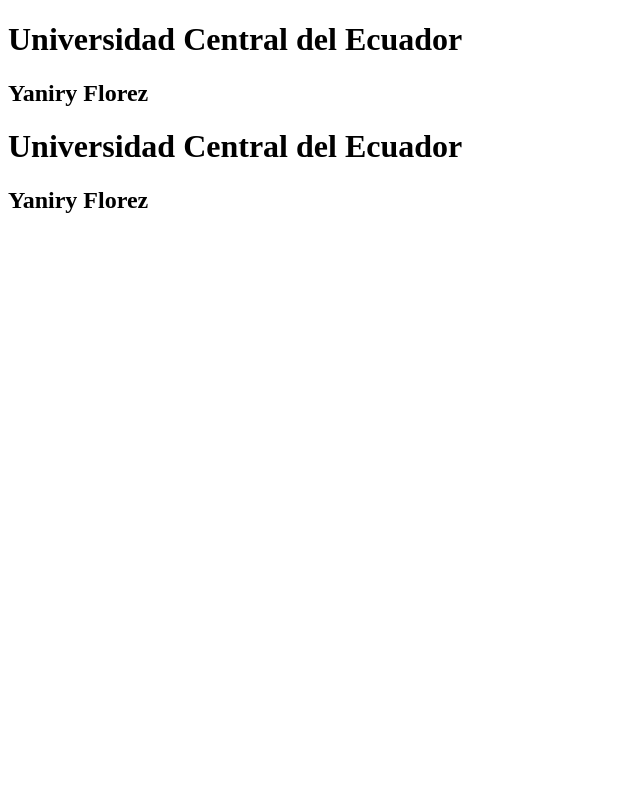
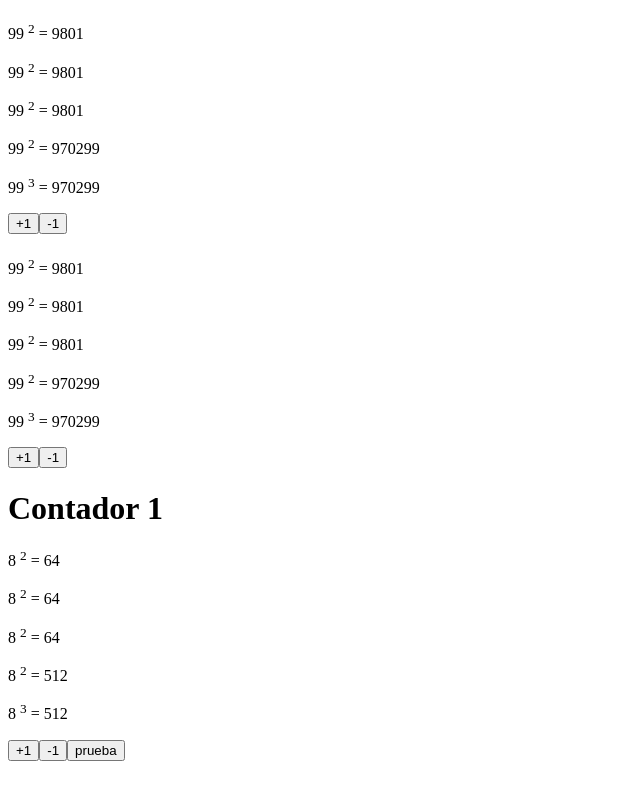
Before and after one commit to YaniryFlorez/pw_vue_u2_mf, a Vue app: page /#/ in a window 1280 px wide. Shown: the top 787 px of the page, without its empty margins (0-640 px from the left). Built offline with nearby package versions, Linux system fonts and the light colour scheme.

Commit message:
Taller14- YFlorez directivas de vue

```diff
--- a/src/components/Contador.vue
+++ b/src/components/Contador.vue
@@ -1,15 +1,73 @@
 <template>
   <div>
-    <h1>Universidad Central del Ecuador</h1>
-    <h2>Yaniry Florez</h2>
-    </div>
+    <h1>{{ tit }}</h1>
+    <p>{{ numero }} <sup>2</sup> = {{ calcularCuadrado }}</p>
+    <p>{{ numero }} <sup>2</sup> = {{ calcularCuadrado }}</p>
+    <p>{{ numero }} <sup>2</sup> = {{ calcularCuadrado }}</p>
+    <p>{{ numero }} <sup>2</sup> = {{ calcularCubo }}</p>
+    <p>{{ numero }} <sup>3</sup> = {{ obtenerCubo() }}</p>
+  </div>
+
+  <div>
+    <button @click="incrementar">+1</button>
+    <button @click="decrementar">-1</button>
+    <button v-show="mostrar">prueba</button>
+  </div>
 </template>
 
 <script>
 export default {
+  data() {
+    return {
+      numero: this.inicio,
+      titulo: 'Contador'
+    };
+  },
+  methods: {
+    obtenerCuadrado() {
+      console.log("Entro a obtener cuadrado");
+      return this.numero * this.numero;
+    },
+    obtenerCubo() {
+      return this.numero * this.numero * this.numero;
+    },
+    incrementar() {
+      console.log(this.tit)
+      this.numero ++ ;
+    },
+    decrementar() {
+      this.numero --;
+    }
+  },
+   computed: {
+    calcularCuadrado() {
+      console.log("Entro a propiedad computada");
+      return this.numero * this.numero;
+    },
+    calcularCubo() {
+      return this.numero * this.numero * this.numero;
+    },
+  },
+  /*props:["tit","inicio","mostrar"],  declaracion basica de props*/
+
+  props: {
+    tit: String,
+    inicio: {
+      type: Number,
+      default: 99,
+      validator(value){
+        return value > 10;
+      }
+    },
+    mostrar: Boolean
+  },
+
+  /*String, Number, Boolean, Object, Array, Function, date, BigIntInt*/
 
 }
+
 </script>
+
 
 <style>
 
--- a/src/views/ContadorView.vue
+++ b/src/views/ContadorView.vue
@@ -1,9 +1,10 @@
 <template>
-  <div>
+   <div>
     <Contador/>
-        <Contador/>
-
-</div>
+    <Contador/>
+    <Contador tit="Contador 1" v-bind:inicio="4+4" v-bind:mostrar="true"/>
+    <Contador tit="Contador 2" :inicio="4" :mostrar="false"/>
+  </div>
 </template>
 
 <script>
```
